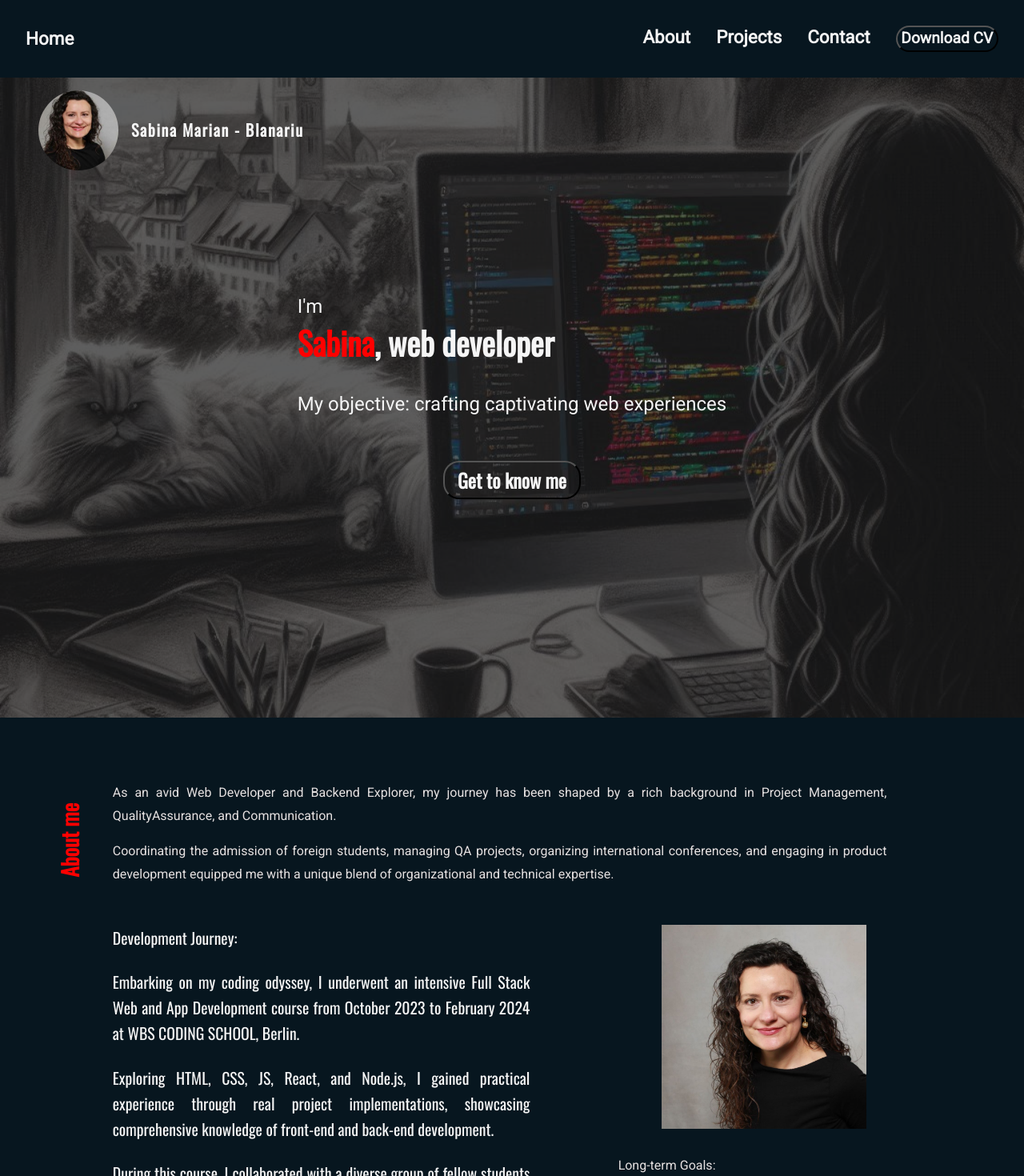
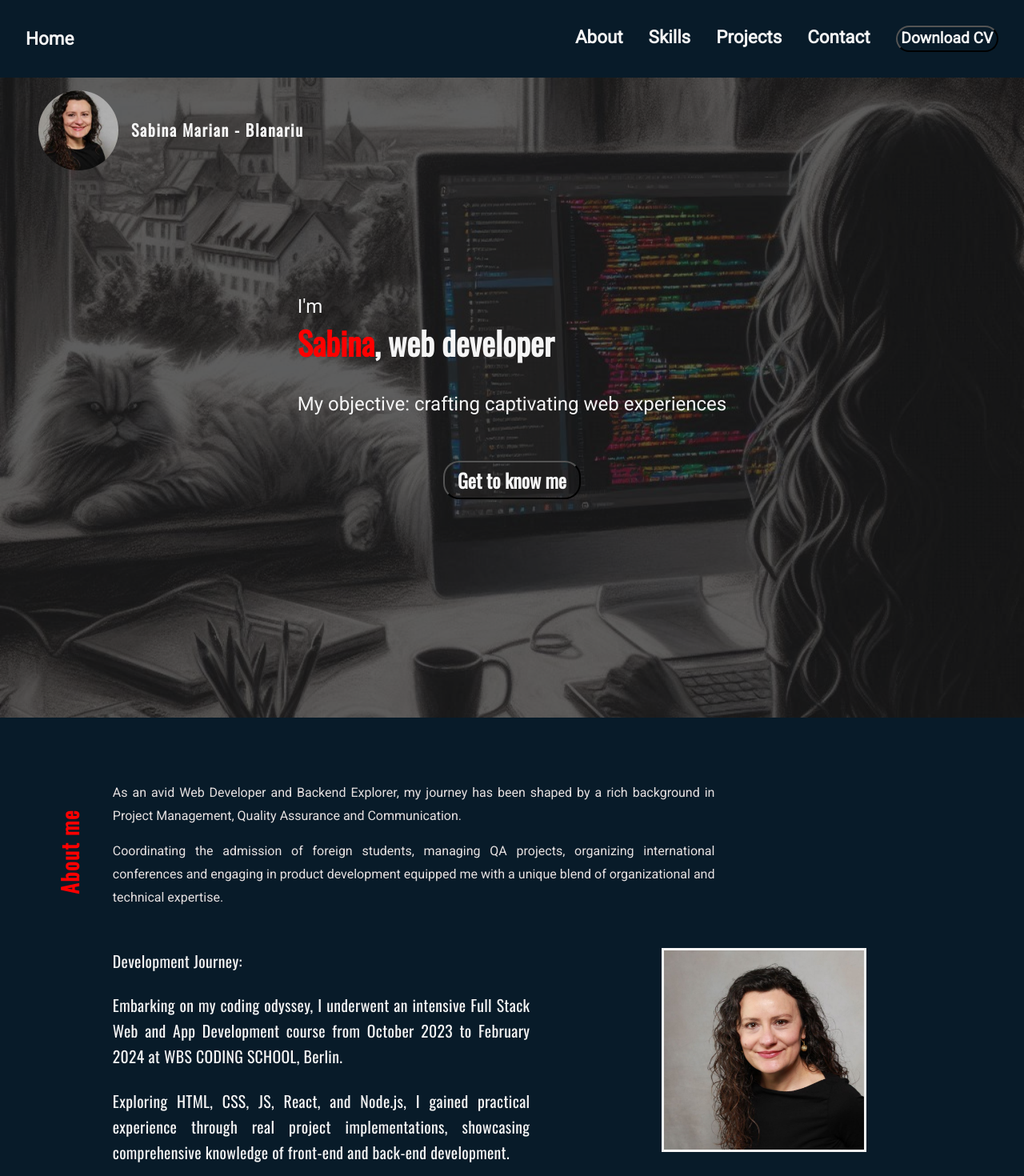
Before and after one commit to SabinaMB/portfolioSab, a React (Vite) app: page / in a window 1280 px wide. Shown: the top 1470 px of the page at 80% size. Built offline with nearby package versions, Linux system fonts and the light colour scheme.

Commit message:
added navLink hover effect

```diff
--- a/src/components/About/About.jsx
+++ b/src/components/About/About.jsx
@@ -17,10 +17,10 @@ export const About = () => {
 
         <div className={styles.path}>
             <p className={styles.path_p}>
-            As an avid Web Developer and Backend Explorer, my journey has been shaped by a rich background in Project Management, QualityAssurance, and Communication.
+            As an avid Web Developer and Backend Explorer, my journey has been shaped by a rich background in Project Management, Quality Assurance and Communication.
             </p>
             <p className={styles.path_p}>
-            Coordinating the admission of foreign students, managing QA projects, organizing international conferences, and engaging in product development equipped me with a unique blend of organizational and technical expertise.
+             Coordinating the admission of foreign students, managing QA projects, organizing international conferences and engaging in product development equipped me with a unique blend of organizational and technical expertise.
             </p>
         </div>
 
@@ -38,7 +38,7 @@ export const About = () => {
               During this course, I collaborated with a diverse group of fellow students on coding challenges and projects, fostering a dynamic and collaborative learning environment.
             </p>
             <p className={styles.bootCamp_p}>
-              Notably, I actively contributed to the development of 'Scan & Serve,' an innovative restaurant management app. This project not only demonstrated my adaptability and teamwork but also showcased my problem-solving skills in a real-world development setting.
+              Notably, I actively contributed to the development of 'Scan & Serve', an innovative restaurant management app. This project not only demonstrated my adaptability and teamwork but also showcased my problem-solving skills in a real-world development setting.
             </p>
         </div>
 
@@ -47,7 +47,7 @@ export const About = () => {
           Long-term Goals:
           </p>
           <p className={styles.goals_p}>
-          Looking ahead, my goal is to seamlessly merge my diverse background with my newfound web development skills.
+          Looking ahead, my goal is to seamlessly merge my diverse background with my web development skills.
           </p>
           <p className={styles.goals_p}>
           I aspire to contribute to innovative projects, leveraging my technical expertise and organizational prowess.
--- a/src/components/About/About.module.css
+++ b/src/components/About/About.module.css
@@ -33,6 +33,7 @@
     /* font-size: clamp(1.2rem, 4vw, 2rem); */
     font-size: 3ch;
     font-weight: 600;
+    letter-spacing: 0.1rem;
     font-family: var(--font-oswald);
     color: var(--color-accent4);
     writing-mode: vertical-rl;
@@ -71,6 +72,7 @@
     font-family: var(--font-oswald);
     font-size: 2.2ch;
     line-height: 2rem;
+    letter-spacing: 0.02rem;
     text-align: justify;
     width: 90%;
     height: 100%;
@@ -90,8 +92,9 @@
 
 .imgSab {
     width: clamp(15rem, 20vw, 20rem);
-    border: 0.rem solid whitesmoke;
+    border: solid 3px whitesmoke;
 }
+
 
 .goals {
     grid-area: goals;
@@ -103,10 +106,11 @@
 }
 
 .goals_p {
-    width: 70%;
+    width: 65%;
     height: 100%;
     text-align: justify;
     color: var(--color-text2);
+
 }
 
  @media screen and (max-width: 700px) {
@@ -146,6 +150,6 @@
     }
 
     .path_p {
-        width: 90%;
+        width: 70%;
     }
 }
--- a/src/components/Navbar/Navbar.jsx
+++ b/src/components/Navbar/Navbar.jsx
@@ -8,7 +8,7 @@ export const Navbar = () => {
 
   return (
     <nav className={styles.navbar}>
-    <a className={styles.home} href='/'>Home</a>
+    <a className={styles.navLink} href='/'>Home</a>
     <div className={styles.menu}>
 
         <img className={styles.menuIcon}
@@ -19,13 +19,16 @@ export const Navbar = () => {
         <ul className={`${styles.menuItems} ${menuOpen && styles.menuOpen}`}
         onClick={() => setMenuOpen(false)}>
             <li>
-                <a href='#about'>About</a>
+                <a href='#about' className={styles.navLink}>About</a>
             </li>
             <li>
-                <a href='#Projects'>Projects</a>
+                <a href='#Skills' className={styles.navLink}>Skills</a>
             </li>
             <li>
-                <a href='#Contact'>Contact</a>
+                <a href='#Projects' className={styles.navLink}>Projects</a>
+            </li>
+            <li>
+                <a href='#Contact' className={styles.navLink}>Contact</a>
             </li>
             <button className={styles.cvBtn}>Download CV</button>
         </ul>
--- a/src/components/Navbar/Navbar.module.css
+++ b/src/components/Navbar/Navbar.module.css
@@ -11,10 +11,26 @@
     background-color: var(--color-dark);
 }
 
-.home {
+.navLink {
     font-size: clamp(1rem, 3vw, 1.4rem);
     font-weight: 600;
     text-decoration: none;
+    position: relative;
+}
+
+.navLink::after {
+    content: "";
+    position: absolute;
+    left: 0;
+     bottom: -2px;
+    height: 2px;
+    background-color: white;
+    width:0;
+    transition: width 0.5s ease;
+}
+
+.navLink:hover::after {
+    width: 100%;
 }
 
 .menuIcon {
@@ -33,11 +49,6 @@
     border-radius: 20px;
 }
 
-.menuItems a {
-    font-size: clamp(1rem, 3vw, 1.4rem);
-    font-weight: 600;
-    text-decoration: none;
-}
 
 .cvBtn {
     font-size: clamp(1rem, 1.5vw, 1.2rem);
@@ -59,8 +70,6 @@
 
 
 @media screen and (max-width: 780px) {
-
-
 
     .navbar {
         flex-direction: column;
--- a/src/vars.css
+++ b/src/vars.css
@@ -10,12 +10,12 @@
     --color-accent5: #c80815;
     --color-accent6: #009acd;
 
-    --color-bg1: #07161f;
+    --color-bg1: #0f3044;
     --color-bg2: #f0c9c9;
     --color-bg3: #f34a4a;
     --color-bg3: #5e0707;
 
-    --color-dark: #07161f;
+    --color-dark: #081b29;
     --color-light: #f0c9c9;
 
 
```
